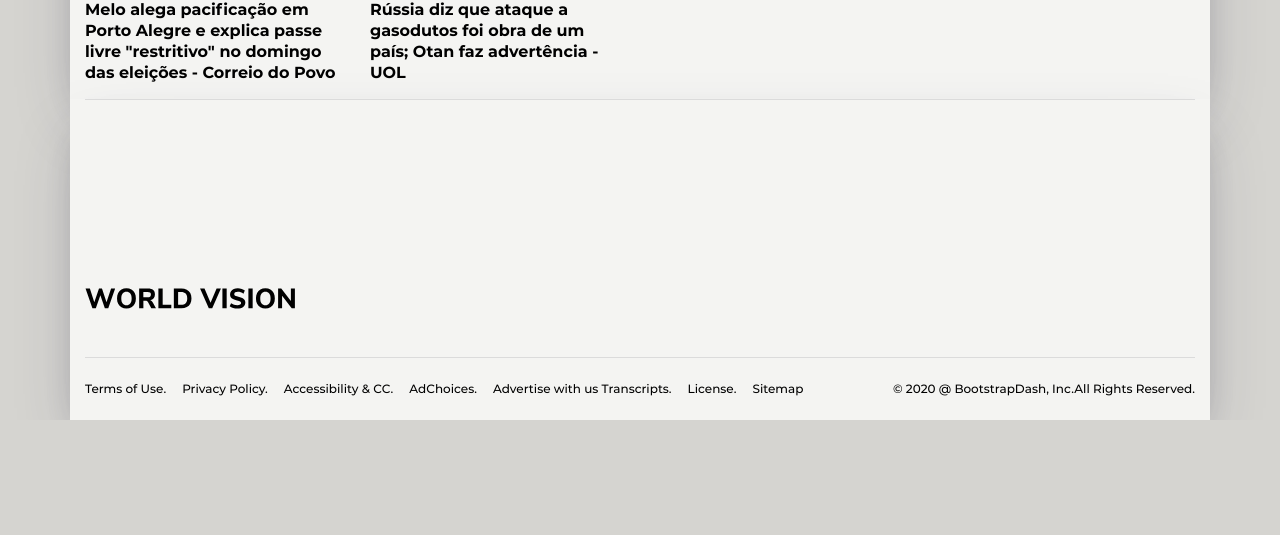
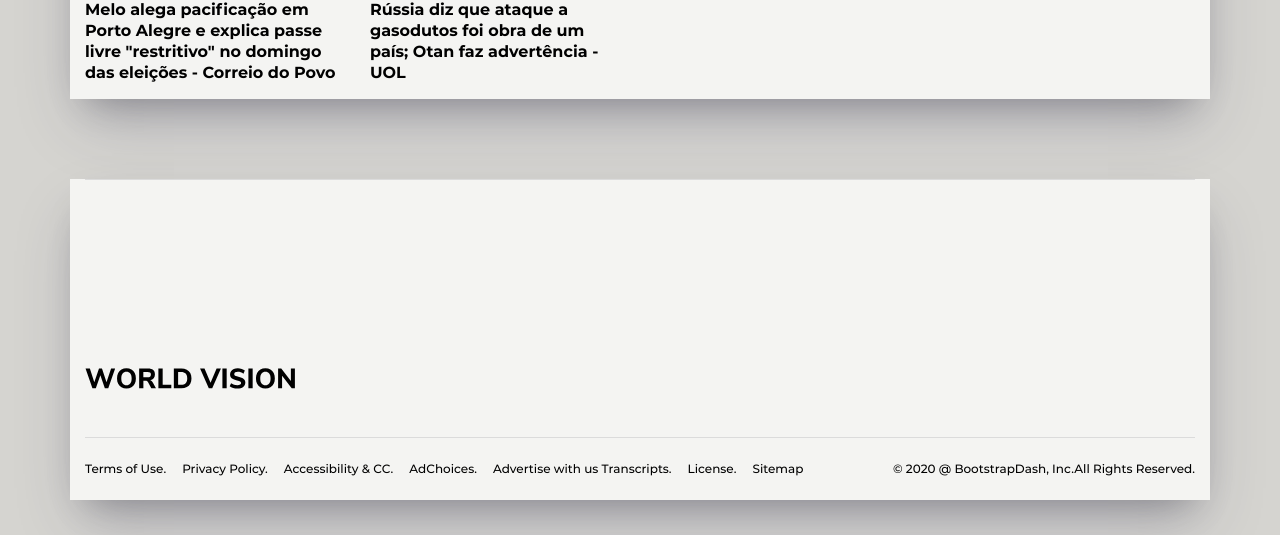
Before and after one commit to lNarcizo/hojaPage, a plain HTML site: page index.html in a window 1280 px wide. Shown: the part 3727-4262 px from the top of the page. Before the commit the page ends 4147 px from the top, so only its background shows below. Drawn offline with Linux system fonts and the light colour scheme; files that its build step writes are made by us from their sources.

Commit message:
Update index.html

```diff
--- a/index.html
+++ b/index.html
@@ -711,7 +711,7 @@
         </div>
     </div>
 
-            <footer style="padding:0px;">
+            <footer>
             <div class="container" style="background-color: #F4F4F2; box-shadow: rgba(50, 50, 93, 0.25) 0px 30px 60px -12px, rgba(0, 0, 0, 0.3) 0px 18px 36px -18px;">
               <div class="row">
                 <div class="col-sm-12">
```
